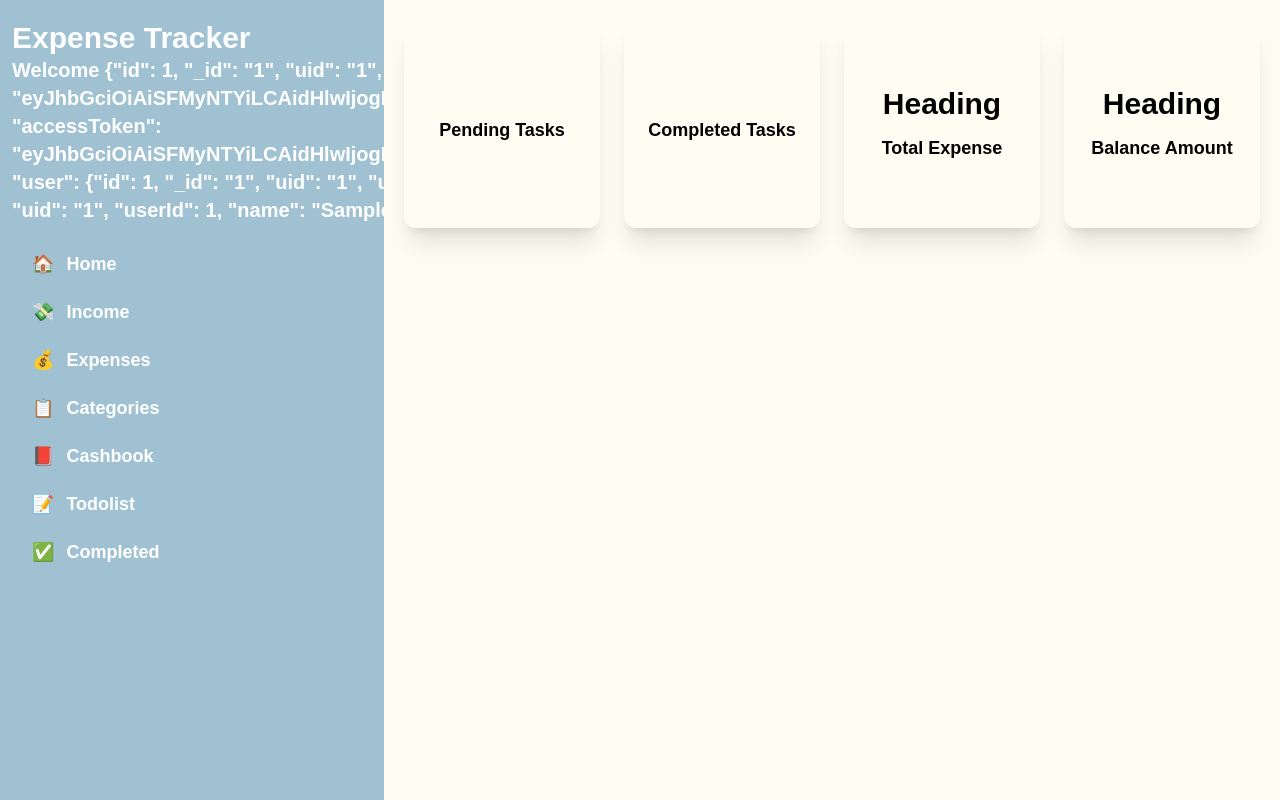
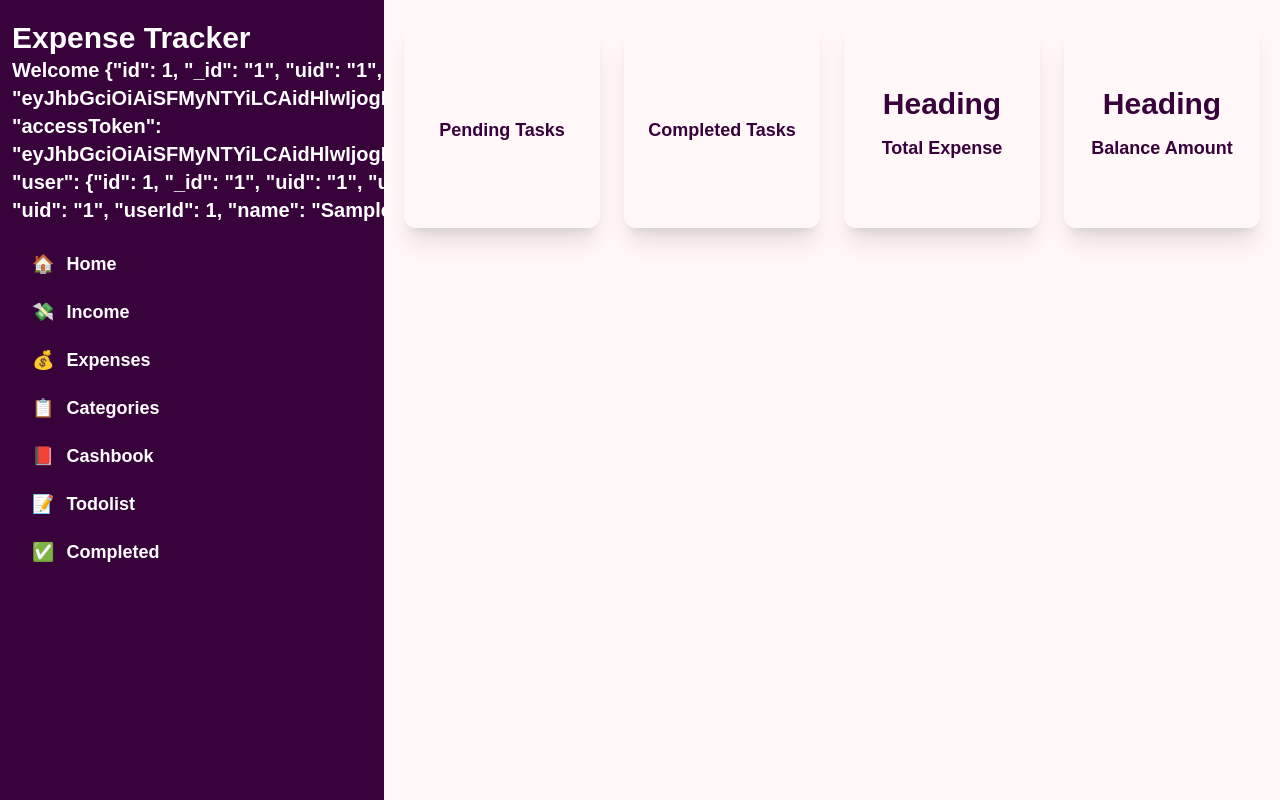
Before and after one commit to Karthikkk-24/BudgetBuddy, a React (Vite) app: page /dashboard in a window 1280 px wide. Shown: the top 800 px of the page. Built offline with nearby package versions, Linux system fonts and the light colour scheme; no server answers; sample sign-in values are in the browser's storage.

Commit message:
Changed Colour Combination

```diff
--- a/src/components/Dashboard.jsx
+++ b/src/components/Dashboard.jsx
@@ -57,20 +57,20 @@ export default function Dashboard() {
         <div className="flex w-full h-full items-start justify-start bg-background p-5">
             <div className="w-full h-auto flex items-center justify-center gap-6">
                 <div className="shadow-xl w-1/4 flex flex-col gap-3 items-center justify-center rounded-xl h-52">
-                    <h2 className="font-bold text-3xl text-center">{pendingTask}</h2>
-                    <p className="text-lg font-semibold">Pending Tasks</p>
+                    <h2 className="font-bold text-primary text-3xl text-center">{pendingTask}</h2>
+                    <p className="text-lg text-primary font-semibold">Pending Tasks</p>
                 </div>
                 <div className="shadow-xl w-1/4 flex flex-col gap-3 items-center justify-center rounded-xl h-52">
-                    <h2 className="font-bold text-3xl text-center">{completedTask}</h2>
-                    <p className="text-lg font-semibold">Completed Tasks</p>
+                    <h2 className="font-bold text-primary text-3xl text-center">{completedTask}</h2>
+                    <p className="text-lg text-primary font-semibold">Completed Tasks</p>
                 </div>
                 <div className="shadow-xl w-1/4 flex flex-col gap-3 items-center justify-center rounded-xl h-52">
-                    <h2 className="font-bold text-3xl text-center">Heading</h2>
-                    <p className="text-lg font-semibold">Total Expense</p>
+                    <h2 className="font-bold text-primary text-3xl text-center">Heading</h2>
+                    <p className="text-lg text-primary font-semibold">Total Expense</p>
                 </div>
                 <div className="shadow-xl w-1/4 flex flex-col gap-3 items-center justify-center rounded-xl h-52">
-                    <h2 className="font-bold text-3xl text-center">Heading</h2>
-                    <p className="text-lg font-semibold">Balance Amount</p>
+                    <h2 className="font-bold text-primary text-3xl text-center">Heading</h2>
+                    <p className="text-lg text-primary font-semibold">Balance Amount</p>
                 </div>
             </div>
         </div>
--- a/src/components/ExpenseCategories.jsx
+++ b/src/components/ExpenseCategories.jsx
@@ -61,11 +61,11 @@ export default function ExpenseCategories() {
 
     return (
         <>
-            <h3 className="text-2xl font-semibold">Expense Categories</h3>
+            <h3 className="text-2xl font-semibold text-primary">Expense Categories</h3>
             <div className="flex flex-col items-start justify-start gap-2 w-full h-auto">
                 <label
                     htmlFor="expense"
-                    className="font-semibold text-sm text-left"
+                    className="font-semibold text-primary text-sm text-left"
                 >
                     Expense Category Name
                 </label>
--- a/src/components/IncomeCategories.jsx
+++ b/src/components/IncomeCategories.jsx
@@ -61,11 +61,11 @@ export default function IncomeCategories() {
 
     return (
         <>
-            <h3 className="text-2xl font-semibold">Income Categories</h3>
+            <h3 className="text-2xl font-semibold text-primary">Income Categories</h3>
             <div className="flex flex-col items-start justify-start gap-2 w-full h-auto">
                 <label
                     htmlFor="income"
-                    className="font-semibold text-sm text-left"
+                    className="font-semibold text-primary text-sm text-left"
                 >
                     Income Category Name
                 </label>
--- a/tailwind.config.js
+++ b/tailwind.config.js
@@ -7,9 +7,9 @@ export default {
     theme: {
         extend: {
             colors: {
-                primary: "#011936",
-                background: "#FFFCF2",
-                text: "#A0C1D1",
+                primary: "#38023B",
+                background: "#fff7f8",
+                text: "#38023B",
             }
         },
     },
```
